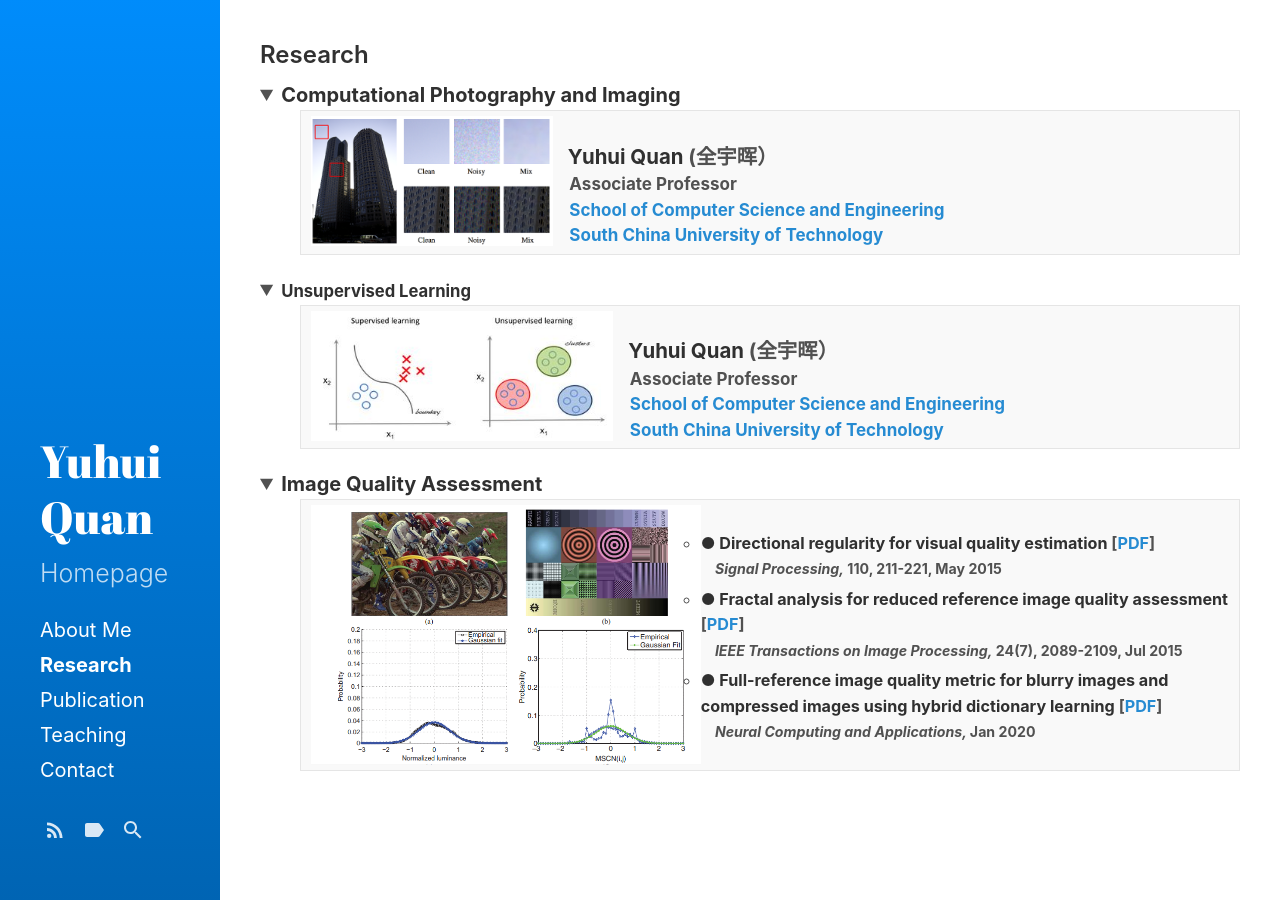
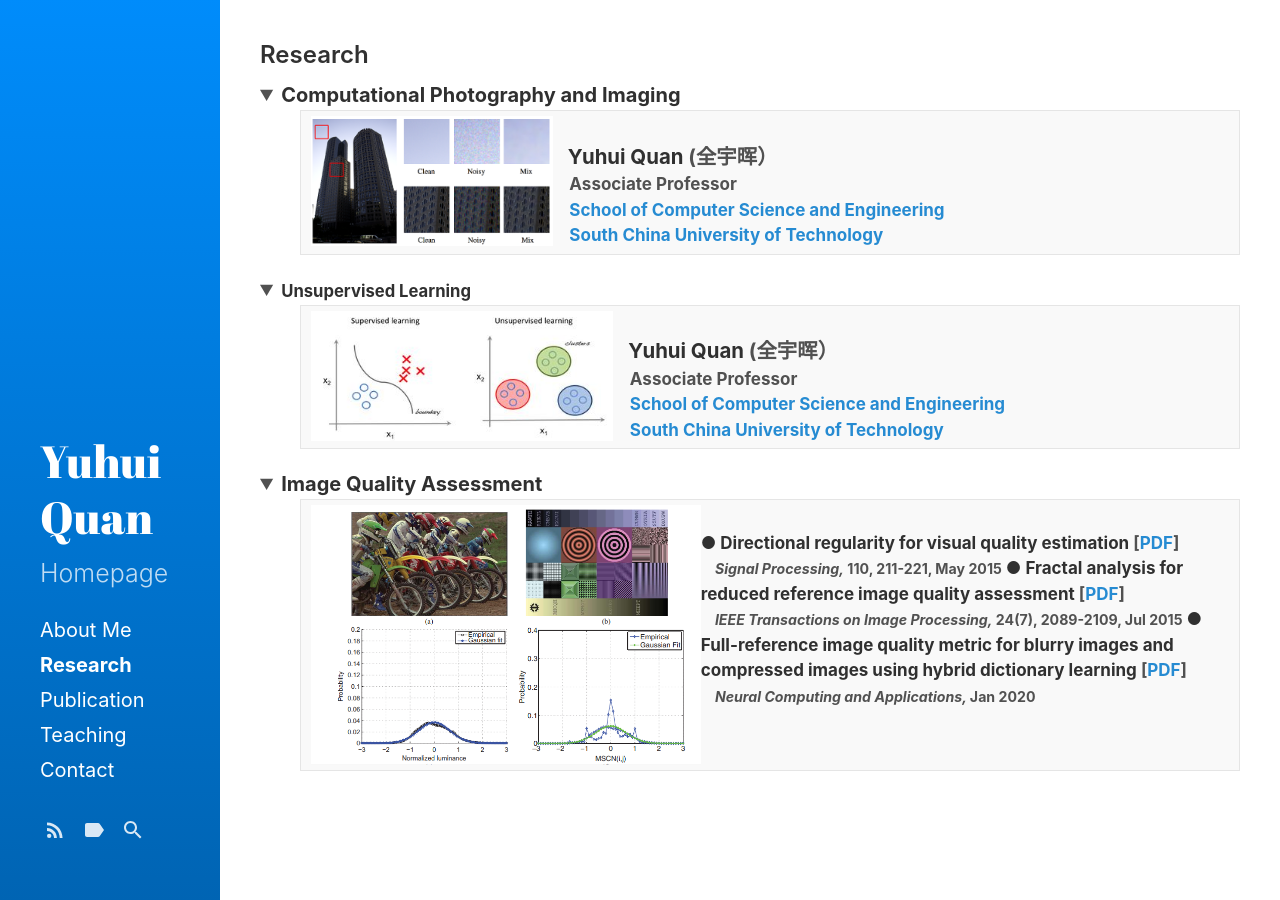
Before and after one commit to Dofboom/Dofboom.github.io, a Jekyll site: the page built from research.md, in a window 1280 px wide. Built offline with Jekyll 4.4.1, drawn with Linux system fonts in a browser that asks for light colours.

Commit message:
Update research.md

```diff
--- a/research.md
+++ b/research.md
@@ -58,14 +58,14 @@ sidebar_link: true
 <th>
 <img src="https://github.com/Dofboom/Dofboom.github.io/raw/master/images/ass.png" alt="" height="260" align="left" /><br />
 <ul >
-<li><span style="font-size: 95%;"><strong>● Directional regularity for visual quality estimation</strong> [<a href="https://github.com/Dofboom/Dofboom.github.io/raw/master/papers/2015/Directional%20regularity%20for%20visual%20quality%20estimation.pdf" download="github23">PDF</a>] </span><br />
+<span style="font-size: 100%;"><strong>● Directional regularity for visual quality estimation</strong> [<a href="https://github.com/Dofboom/Dofboom.github.io/raw/master/papers/2015/Directional%20regularity%20for%20visual%20quality%20estimation.pdf" download="github23">PDF</a>] </span><br />
 <span><small><em>&ensp;&ensp;Signal Processing,</em> 110, 211-221, May 2015</small></span>
-</li>
-<li><span style="font-size: 95%;"><strong>● Fractal analysis for reduced reference image quality assessment</strong> [<a href="https://github.com/Dofboom/Dofboom.github.io/raw/master/papers/2015/Fractal%20Analysis%20for%20Reduced%20Reference%20Image%20Quality%20Assessment.pdf" download="github22">PDF</a>] </span><br />
+
+<span style="font-size: 100%;"><strong>● Fractal analysis for reduced reference image quality assessment</strong> [<a href="https://github.com/Dofboom/Dofboom.github.io/raw/master/papers/2015/Fractal%20Analysis%20for%20Reduced%20Reference%20Image%20Quality%20Assessment.pdf" download="github22">PDF</a>] </span><br />
 <span><small><em>&ensp;&ensp;IEEE Transactions on Image Processing,</em> 24(7), 2089-2109, Jul 2015</small></span>
-</li>
-<li><span style="font-size: 95%;"><strong>● Full-reference image quality metric for blurry images and compressed images using hybrid dictionary learning</strong> [<a href="https://github.com/Dofboom/Dofboom.github.io/raw/master/papers/2019/Full-Reference%20Image%20Quality%20Metric%20for%20Blurry%20Images%20and%20Compressed%20Images%20using%20Hybrid%20Dictionary%20Learning.pdf" download="github">PDF</a>] </span><br />
-<span><small><em>&ensp;&ensp;Neural Computing and Applications, </em>Jan 2020</small></span></li>
+
+<span style="font-size: 100%;"><strong>● Full-reference image quality metric for blurry images and compressed images using hybrid dictionary learning</strong> [<a href="https://github.com/Dofboom/Dofboom.github.io/raw/master/papers/2019/Full-Reference%20Image%20Quality%20Metric%20for%20Blurry%20Images%20and%20Compressed%20Images%20using%20Hybrid%20Dictionary%20Learning.pdf" download="github">PDF</a>] </span><br />
+<span><small><em>&ensp;&ensp;Neural Computing and Applications, </em>Jan 2020</small></span>
 </ul>
 </th>
 </tr>
```
